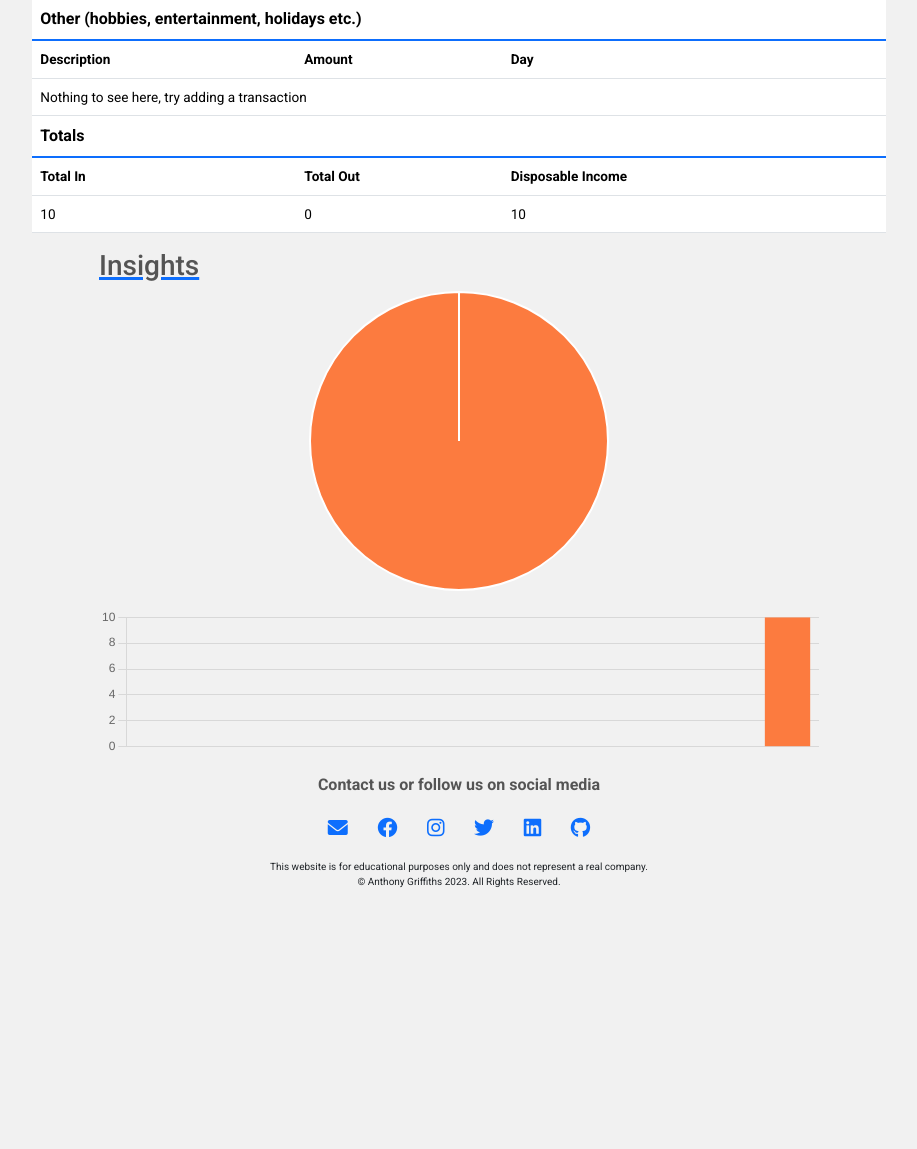
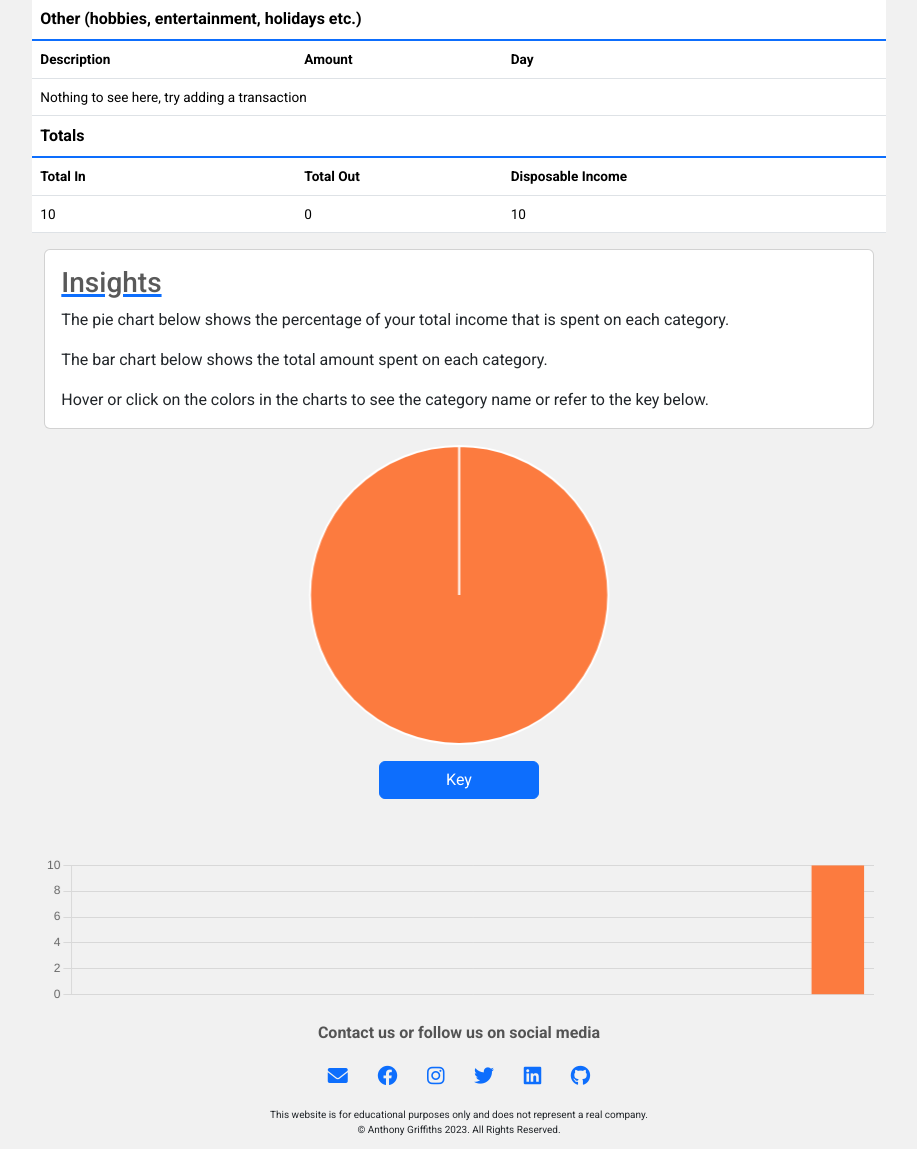
Before and after one commit to Ant2210/budgify, a Flask app: a page that uses budgify/templates/budget.html in a window 1280 px wide. Shown: the part 1586-2735 px from the top of the page, without its empty margins (181-1098 px from the left). Before the commit the page ends 2474 px from the top, so only its background shows below. Run offline with Flask 3, Linux system fonts and the light colour scheme; the visitor is signed in with stand-in values (Sample User, id 1); tables that the repository leaves empty hold one stand-in row (values such as "Sample post").

Commit message:
FEAT: Add pie & bar chart colour key

```diff
--- a/budgify/templates/budget.html
+++ b/budgify/templates/budget.html
@@ -67,18 +67,18 @@
       </tr>
     </thead>
     <tbody>
-      {% set income_transactions = transactions|selectattr('type_id', 'equalto', 1)|list %}
-      {% if income_transactions %}
-        {% for transaction in income_transactions %}
-          <tr class="transaction-row" data-bs-toggle="modal"
+      {% set income_transactions = transactions|selectattr('type_id', 'equalto',
+      1)|list %} {% if income_transactions %} {% for transaction in
+      income_transactions %}
+      <tr
+        class="transaction-row"
+        data-bs-toggle="modal"
         data-bs-target="#edit-transaction-{{ transaction.id }}">
         <td>{{ transaction.description }}</td>
         <td class="income">{{ transaction.amount }}</td>
         <td>{{ transaction.day_of_month }}</td>
       </tr>
-          {% include 'edit_transaction_modal.html' %}
-        {% endfor %}
-      {% else %}
+      {% include 'edit_transaction_modal.html' %} {% endfor %} {% else %}
       <tr>
         <td colspan="3">Nothing to see here, try adding a transaction</td>
       </tr>
@@ -98,18 +98,18 @@
       </tr>
     </thead>
     <tbody>
-      {% set mortgage_transactions = transactions|selectattr('type_id', 'equalto', 2)|list %}
-      {% if mortgage_transactions %}
-        {% for transaction in mortgage_transactions %}
-        <tr class="transaction-row" data-bs-toggle="modal"
+      {% set mortgage_transactions = transactions|selectattr('type_id',
+      'equalto', 2)|list %} {% if mortgage_transactions %} {% for transaction in
+      mortgage_transactions %}
+      <tr
+        class="transaction-row"
+        data-bs-toggle="modal"
         data-bs-target="#edit-transaction-{{ transaction.id }}">
         <td>{{ transaction.description }}</td>
         <td class="expense mortgage">{{ transaction.amount }}</td>
         <td>{{ transaction.day_of_month }}</td>
       </tr>
-        {% include 'edit_transaction_modal.html' %}
-        {% endfor %}
-      {% else %}
+      {% include 'edit_transaction_modal.html' %} {% endfor %} {% else %}
       <tr>
         <td colspan="3">Nothing to see here, try adding a transaction</td>
       </tr>
@@ -131,18 +131,18 @@
       </tr>
     </thead>
     <tbody>
-      {% set utilities_transactions = transactions|selectattr('type_id', 'equalto', 3)|list %}
-      {% if utilities_transactions %}
-        {% for transaction in utilities_transactions %}
-        <tr class="transaction-row" data-bs-toggle="modal"
+      {% set utilities_transactions = transactions|selectattr('type_id',
+      'equalto', 3)|list %} {% if utilities_transactions %} {% for transaction
+      in utilities_transactions %}
+      <tr
+        class="transaction-row"
+        data-bs-toggle="modal"
         data-bs-target="#edit-transaction-{{ transaction.id }}">
         <td>{{ transaction.description }}</td>
         <td class="expense utility">{{ transaction.amount }}</td>
         <td>{{ transaction.day_of_month }}</td>
       </tr>
-        {% include 'edit_transaction_modal.html' %}
-        {% endfor %}
-      {% else %}
+      {% include 'edit_transaction_modal.html' %} {% endfor %} {% else %}
       <tr>
         <td colspan="3">Nothing to see here, try adding a transaction</td>
       </tr>
@@ -164,18 +164,18 @@
       </tr>
     </thead>
     <tbody>
-      {% set transport_transactions = transactions|selectattr('type_id', 'equalto', 4)|list %}
-      {% if transport_transactions %}
-        {% for transaction in transport_transactions %}
-        <tr class="transaction-row" data-bs-toggle="modal"
+      {% set transport_transactions = transactions|selectattr('type_id',
+      'equalto', 4)|list %} {% if transport_transactions %} {% for transaction
+      in transport_transactions %}
+      <tr
+        class="transaction-row"
+        data-bs-toggle="modal"
         data-bs-target="#edit-transaction-{{ transaction.id }}">
         <td>{{ transaction.description }}</td>
         <td class="expense transport">{{ transaction.amount }}</td>
         <td>{{ transaction.day_of_month }}</td>
       </tr>
-        {% include 'edit_transaction_modal.html' %}
-        {% endfor %}
-      {% else %}
+      {% include 'edit_transaction_modal.html' %} {% endfor %} {% else %}
       <tr>
         <td colspan="3">Nothing to see here, try adding a transaction</td>
       </tr>
@@ -197,18 +197,18 @@
       </tr>
     </thead>
     <tbody>
-      {% set unsecured_transactions = transactions|selectattr('type_id', 'equalto', 5)|list %}
-      {% if unsecured_transactions %}
-        {% for transaction in unsecured_transactions %}
-        <tr class="transaction-row" data-bs-toggle="modal"
+      {% set unsecured_transactions = transactions|selectattr('type_id',
+      'equalto', 5)|list %} {% if unsecured_transactions %} {% for transaction
+      in unsecured_transactions %}
+      <tr
+        class="transaction-row"
+        data-bs-toggle="modal"
         data-bs-target="#edit-transaction-{{ transaction.id }}">
         <td>{{ transaction.description }}</td>
         <td class="expense unsecured">{{ transaction.amount }}</td>
         <td>{{ transaction.day_of_month }}</td>
       </tr>
-        {% include 'edit_transaction_modal.html' %}
-        {% endfor %}
-      {% else %}
+      {% include 'edit_transaction_modal.html' %} {% endfor %} {% else %}
       <tr>
         <td colspan="3">Nothing to see here, try adding a transaction</td>
       </tr>
@@ -230,18 +230,18 @@
       </tr>
     </thead>
     <tbody>
-      {% set communications_transactions = transactions|selectattr('type_id', 'equalto', 6)|list %}
-      {% if communications_transactions %}
-        {% for transaction in communications_transactions %}
-        <tr class="transaction-row" data-bs-toggle="modal"
+      {% set communications_transactions = transactions|selectattr('type_id',
+      'equalto', 6)|list %} {% if communications_transactions %} {% for
+      transaction in communications_transactions %}
+      <tr
+        class="transaction-row"
+        data-bs-toggle="modal"
         data-bs-target="#edit-transaction-{{ transaction.id }}">
         <td>{{ transaction.description }}</td>
         <td class="expense comms">{{ transaction.amount }}</td>
         <td>{{ transaction.day_of_month }}</td>
       </tr>
-        {% include 'edit_transaction_modal.html' %}
-        {% endfor %}
-      {% else %}
+      {% include 'edit_transaction_modal.html' %} {% endfor %} {% else %}
       <tr>
         <td colspan="3">Nothing to see here, try adding a transaction</td>
       </tr>
@@ -263,18 +263,18 @@
       </tr>
     </thead>
     <tbody>
-      {% set insurance_transactions = transactions|selectattr('type_id', 'equalto', 7)|list %}
-      {% if insurance_transactions %}
-        {% for transaction in insurance_transactions %}
-        <tr class="transaction-row" data-bs-toggle="modal"
+      {% set insurance_transactions = transactions|selectattr('type_id',
+      'equalto', 7)|list %} {% if insurance_transactions %} {% for transaction
+      in insurance_transactions %}
+      <tr
+        class="transaction-row"
+        data-bs-toggle="modal"
         data-bs-target="#edit-transaction-{{ transaction.id }}">
         <td>{{ transaction.description }}</td>
         <td class="expense insurance">{{ transaction.amount }}</td>
         <td>{{ transaction.day_of_month }}</td>
       </tr>
-        {% include 'edit_transaction_modal.html' %}
-        {% endfor %}
-      {% else %}
+      {% include 'edit_transaction_modal.html' %} {% endfor %} {% else %}
       <tr>
         <td colspan="3">Nothing to see here, try adding a transaction</td>
       </tr>
@@ -294,18 +294,18 @@
       </tr>
     </thead>
     <tbody>
-      {% set childcare_transactions = transactions|selectattr('type_id', 'equalto', 8)|list %}
-      {% if childcare_transactions %}
-        {% for transaction in childcare_transactions %}
-        <tr class="transaction-row" data-bs-toggle="modal"
+      {% set childcare_transactions = transactions|selectattr('type_id',
+      'equalto', 8)|list %} {% if childcare_transactions %} {% for transaction
+      in childcare_transactions %}
+      <tr
+        class="transaction-row"
+        data-bs-toggle="modal"
         data-bs-target="#edit-transaction-{{ transaction.id }}">
         <td>{{ transaction.description }}</td>
         <td class="expense childcare">{{ transaction.amount }}</td>
         <td>{{ transaction.day_of_month }}</td>
       </tr>
-        {% include 'edit_transaction_modal.html' %}
-        {% endfor %}
-      {% else %}
+      {% include 'edit_transaction_modal.html' %} {% endfor %} {% else %}
       <tr>
         <td colspan="3">Nothing to see here, try adding a transaction</td>
       </tr>
@@ -325,18 +325,18 @@
       </tr>
     </thead>
     <tbody>
-      {% set shopping_transactions = transactions|selectattr('type_id', 'equalto', 9)|list %}
-      {% if shopping_transactions %}
-        {% for transaction in shopping_transactions %}
-        <tr class="transaction-row" data-bs-toggle="modal"
+      {% set shopping_transactions = transactions|selectattr('type_id',
+      'equalto', 9)|list %} {% if shopping_transactions %} {% for transaction in
+      shopping_transactions %}
+      <tr
+        class="transaction-row"
+        data-bs-toggle="modal"
         data-bs-target="#edit-transaction-{{ transaction.id }}">
         <td>{{ transaction.description }}</td>
         <td class="expense shopping">{{ transaction.amount }}</td>
         <td>{{ transaction.day_of_month }}</td>
       </tr>
-        {% include 'edit_transaction_modal.html' %}
-        {% endfor %}
-      {% else %}
+      {% include 'edit_transaction_modal.html' %} {% endfor %} {% else %}
       <tr>
         <td colspan="3">Nothing to see here, try adding a transaction</td>
       </tr>
@@ -358,18 +358,18 @@
       </tr>
     </thead>
     <tbody>
-      {% set savings_transactions = transactions|selectattr('type_id', 'equalto', 10)|list %}
-      {% if savings_transactions %}
-        {% for transaction in savings_transactions %}
-        <tr class="transaction-row" data-bs-toggle="modal"
+      {% set savings_transactions = transactions|selectattr('type_id',
+      'equalto', 10)|list %} {% if savings_transactions %} {% for transaction in
+      savings_transactions %}
+      <tr
+        class="transaction-row"
+        data-bs-toggle="modal"
         data-bs-target="#edit-transaction-{{ transaction.id }}">
         <td>{{ transaction.description }}</td>
         <td class="expense savings">{{ transaction.amount }}</td>
         <td>{{ transaction.day_of_month }}</td>
       </tr>
-        {% include 'edit_transaction_modal.html' %}
-        {% endfor %}
-      {% else %}
+      {% include 'edit_transaction_modal.html' %} {% endfor %} {% else %}
       <tr>
         <td colspan="3">Nothing to see here, try adding a transaction</td>
       </tr>
@@ -391,18 +391,18 @@
       </tr>
     </thead>
     <tbody>
-      {% set other_transactions = transactions|selectattr('type_id', 'equalto', 11)|list %}
-      {% if other_transactions %}
-        {% for transaction in other_transactions %}
-        <tr class="transaction-row" data-bs-toggle="modal"
+      {% set other_transactions = transactions|selectattr('type_id', 'equalto',
+      11)|list %} {% if other_transactions %} {% for transaction in
+      other_transactions %}
+      <tr
+        class="transaction-row"
+        data-bs-toggle="modal"
         data-bs-target="#edit-transaction-{{ transaction.id }}">
         <td>{{ transaction.description }}</td>
         <td class="expense other">{{ transaction.amount }}</td>
         <td>{{ transaction.day_of_month }}</td>
       </tr>
-        {% include 'edit_transaction_modal.html' %}
-        {% endfor %}
-      {% else %}
+      {% include 'edit_transaction_modal.html' %} {% endfor %} {% else %}
       <tr>
         <td colspan="3">Nothing to see here, try adding a transaction</td>
       </tr>
@@ -431,12 +431,75 @@
   </table>
 </section>
 
-<section class="container row mx-auto">
+<section class="container-fluid row p-0 m-0">
   <div class="col-12 col-md-8 mx-auto">
+    <div class="card card-body mb-3">
       <h3 class="budget-page-headers">Insights</h3>
+      <p class="card-text">
+        The pie chart below shows the percentage of your total income that is
+        spent on each category.
+      </p>
+      <p class="card-text">
+        The bar chart below shows the total amount spent on each category.
+      </p>
+      <p class="card-text">
+        Hover or click on the colors in the charts to see the category name or
+        refer to the key below.
+      </p>
+    </div>
+
+    <!-- Pie Chart -->
     <div class="col-12 mb-3 chart-container">
       <canvas id="pie-chart"></canvas>
     </div>
+
+    <!-- Colour Key -->
+    <div class="col-12 chart-container mb-5 text-center">
+      <a
+        href="#"
+        class="btn btn-primary mb-2"
+        data-bs-toggle="collapse"
+        data-bs-target="#collapse-key"
+        >Key</a
+      >
+      <div class="key-card collapse" id="collapse-key">
+        <div class="key-block mortgage-color">
+          <div class="key-block-inner">Mortgage or Rent</div>
+        </div>
+        <div class="key-block utilities-color">
+          <div class="key-block-inner">Utilities & Council Tax</div>
+        </div>
+        <div class="key-block transport-color">
+          <div class="key-block-inner">Transport</div>
+        </div>
+        <div class="key-block unsecured-color">
+          <div class="key-block-inner">Unsecured Debt</div>
+        </div>
+        <div class="key-block comms-color">
+          <div class="key-block-inner">Communications</div>
+        </div>
+        <div class="key-block insurance-color">
+          <div class="key-block-inner">Insurances</div>
+        </div>
+        <div class="key-block childcare-color">
+          <div class="key-block-inner">Childcare & School Fees</div>
+        </div>
+        <div class="key-block shopping-color">
+          <div class="key-block-inner">Shopping</div>
+        </div>
+        <div class="key-block savings-color">
+          <div class="key-block-inner">Savings & Investments</div>
+        </div>
+        <div class="key-block other-color">
+          <div class="key-block-inner">Other</div>
+        </div>
+        <div class="key-block disposable-color">
+          <div class="key-block-inner">Disposable Income</div>
+        </div>
+      </div>
+    </div>
+
+    <!-- Bar Chart -->
     <div class="col-12 chart-container">
       <canvas id="bar-chart"></canvas>
     </div>
@@ -444,11 +507,8 @@
 </section>
 
 <!-- Modals -->
-{% include 'rename_budget_modal.html' %}
-
-{% include 'delete_budget_modal.html' %}
-
-{% include 'add_transaction_modal.html' %}
+{% include 'rename_budget_modal.html' %} {% include 'delete_budget_modal.html'
+%} {% include 'add_transaction_modal.html' %}
 
 <script src="https://cdn.jsdelivr.net/npm/chart.js"></script>
 <script src="{{ url_for('static', filename='js/budget.js') }}"></script>
```
Also changed, not shown: budgify/static/css/styles.css (+72 -0 lines). Lines whose indentation alone changed are shown as unchanged.
